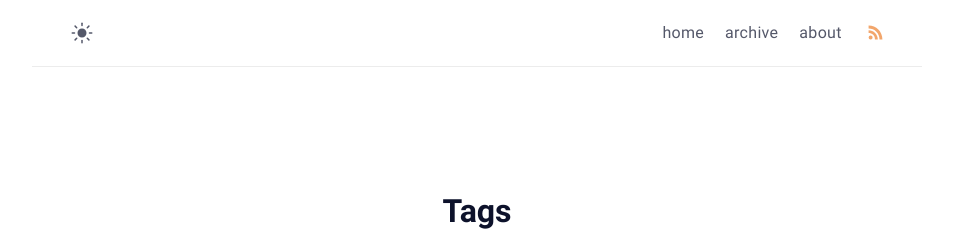
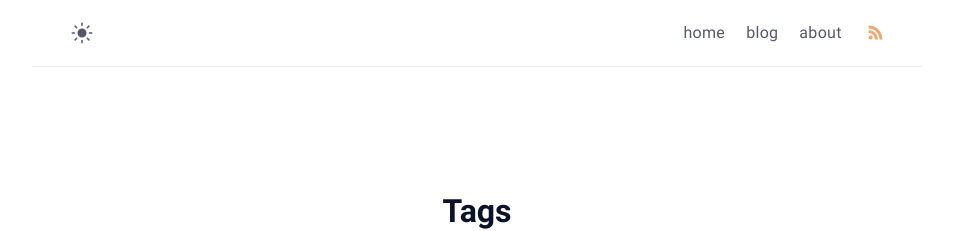
Before and after one commit to tomvopat/personal_webpage, a Jekyll site: the page built from data/tags.html, in a window 1280 px wide. Shown: the top 231 px of the page, without its empty margins (163-1116 px from the left). Built offline with Jekyll 4.4.1, drawn with Linux system fonts in a browser that asks for light colours.

Commit message:
Rename archive to blog

```diff
--- a/data/_data/menus.yml
+++ b/data/_data/menus.yml
@@ -2,8 +2,8 @@
   url: /
   external: false
 
-- title: archive
-  url: /archive/
+- title: blog
+  url: /blog/
   external: false
 
 - title: about
--- a/data/_includes/footer.html
+++ b/data/_includes/footer.html
@@ -39,7 +39,7 @@
     gtag("config", "{{ site.google_analytics }}");
   </script>
 {%- endif -%}
-{%- if page.url == '/archive/' -%}
+{%- if page.url == '/blog/' -%}
   <script src="/assets/js/search.min.js"></script>
   <script>
     var sjs = SimpleJekyllSearch({
--- a/data/_sass/klise/_layout.scss
+++ b/data/_sass/klise/_layout.scss
@@ -370,7 +370,7 @@
   }
 }
 
-.archive-tags {
+.blog-tags {
   height: auto;
   .tag-item {
     padding: 1px 3px;
--- a/data/archive.html
+++ b/data/archive.html
@@ -1,6 +1,6 @@
 ---
-title: Archive
-permalink: /archive/
+title: Blog
+permalink: /blog/
 layout: page
 excerpt: All post.
 comments: false
--- a/data/tags.html
+++ b/data/tags.html
@@ -5,7 +5,7 @@ layout: page
 excerpt: Sorted article by tags.
 ---
 
-<div class="archive-tags">
+<div class="blog-tags">
   <a class="tag-item" href="#">all</a>
   {%- for tag in site.tags -%}
     {% capture name %}{{ tag | first }}{% endcapture %}
```
